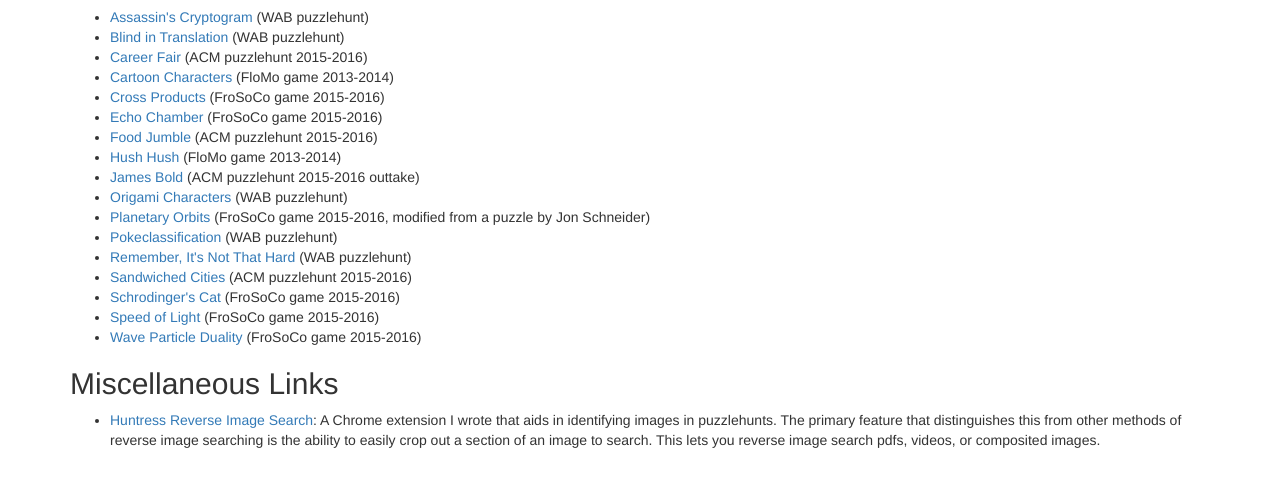
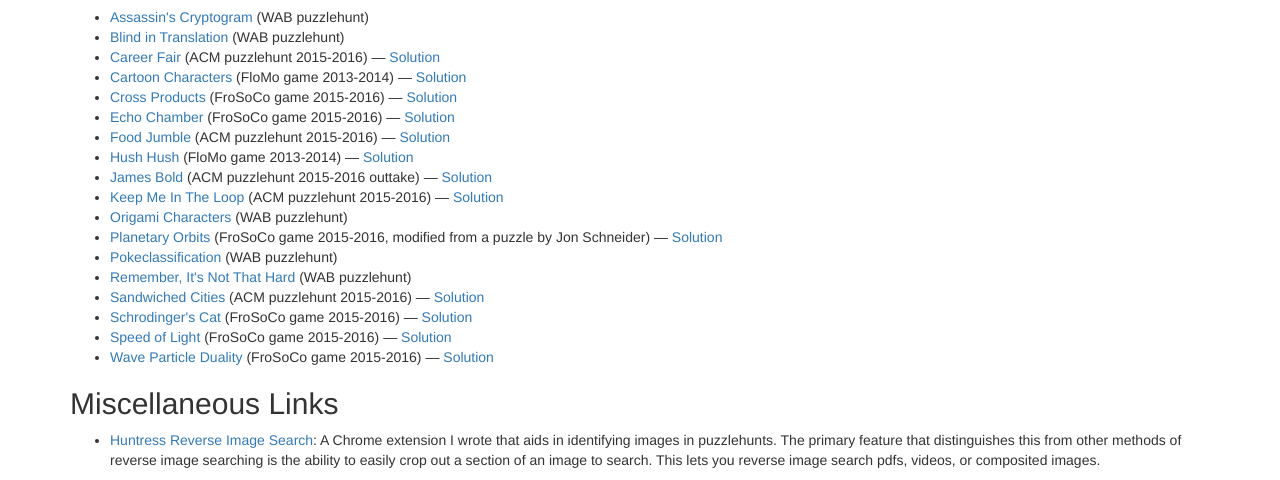
Before and after one commit to kcaze/puzzlehunt_resources, a plain HTML site: page index.html in a window 1280 px wide. Shown: the part 419-899 px from the top of the page. Drawn offline with Linux system fonts and the light colour scheme.

Commit message:
Add solutions for most puzzles.

```diff
--- a/index.html
+++ b/index.html
@@ -40,30 +40,42 @@
       </li>
       <li>
         <a href="puzzles/career_fair.pdf">Career Fair</a> (ACM puzzlehunt 2015-2016)
+        &mdash; <a href="puzzles/career_fair_solution.pdf">Solution</a>
       </li>
       <li>
         <a href="puzzles/cartoon_characters.pdf">Cartoon Characters</a> (FloMo game 2013-2014)
+        &mdash; <a href="puzzles/cartoon_characters_solution.pdf">Solution</a>
       </li>
       <li>
         <a href="puzzles/cross_products.pdf">Cross Products</a> (FroSoCo game 2015-2016)
+        &mdash; <a href="puzzles/cross_products_solution.pdf">Solution</a>
       </li>
       <li>
         <a href="puzzles/echo_chamber.pdf">Echo Chamber</a> (FroSoCo game 2015-2016)
+        &mdash; <a href="puzzles/echo_chamber_solution.pdf">Solution</a>
       </li>
       <li>
         <a href="puzzles/food_jumble.pdf">Food Jumble</a> (ACM puzzlehunt 2015-2016)
+        &mdash; <a href="puzzles/food_jumble_solution.pdf">Solution</a>
       </li>
       <li>
         <a href="puzzles/hush_hush.pdf">Hush Hush</a> (FloMo game 2013-2014)
+        &mdash; <a href="puzzles/hush_hush_solution.pdf">Solution</a>
       </li>
       <li>
         <a href="puzzles/james_bold.pdf">James Bold</a> (ACM puzzlehunt 2015-2016 outtake)
+        &mdash; <a href="puzzles/james_bold_solution.pdf">Solution</a>
+      </li>
+      <li>
+        <a href="puzzles/keep_me_in_the_loop.pdf">Keep Me In The Loop</a> (ACM puzzlehunt 2015-2016)
+        &mdash; <a href="puzzles/keep_me_in_the_loop_solution.pdf">Solution</a>
       </li>
       <li>
         <a href="puzzles/origami_characters.pdf">Origami Characters</a> (WAB puzzlehunt)
       </li>
       <li>
         <a href="puzzles/planetary_orbits.pdf">Planetary Orbits</a> (FroSoCo game 2015-2016, modified from a puzzle by Jon Schneider)
+        &mdash; <a href="puzzles/planetary_orbits_solution.pdf">Solution</a>
       </li>
       <li>
         <a href="puzzles/pokeclassification.pdf">Pokeclassification</a> (WAB puzzlehunt)
@@ -73,15 +85,19 @@
       </li>
       <li>
         <a href="puzzles/sandwiched_cities.pdf">Sandwiched Cities</a> (ACM puzzlehunt 2015-2016)
+        &mdash; <a href="puzzles/sandwiched_cities.pdf">Solution</a>
       </li>
       <li>
         <a href="puzzles/schrodingers_cat.pdf">Schrodinger's Cat</a> (FroSoCo game 2015-2016)
+        &mdash; <a href="puzzles/schrodingers_cat_solution.pdf">Solution</a>
       </li>
       <li>
         <a href="puzzles/speed_of_light.pdf">Speed of Light</a> (FroSoCo game 2015-2016)
+        &mdash; <a href="puzzles/speed_of_light_solution.pdf">Solution</a>
       </li>
       <li>
         <a href="puzzles/wave_particle_duality.pdf">Wave Particle Duality</a> (FroSoCo game 2015-2016)
+        &mdash; <a href="puzzles/wave_particle_duality.pdf">Solution</a>
       </li>
     </ul>
     <h2>Miscellaneous Links</h2>
```
Also changed, not shown: 14 other files.
